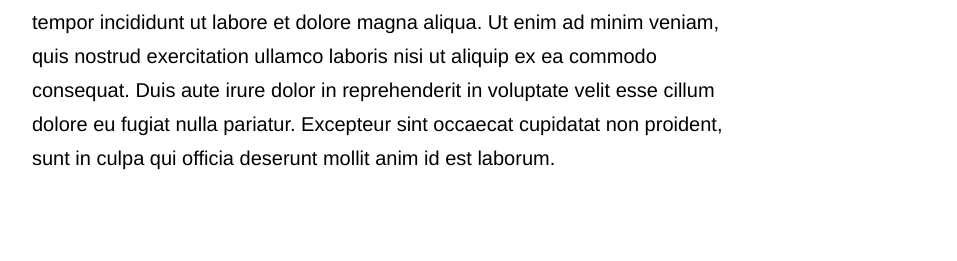
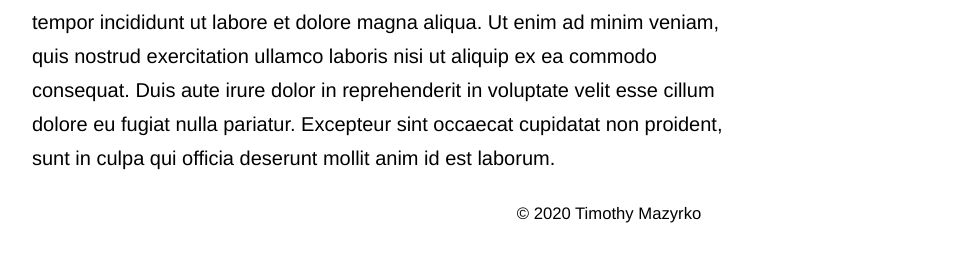
Before and after one commit to tmazyrko/day3, a plain HTML site: page proj/project1.html in a window 1280 px wide. Shown: the part 285-546 px from the top of the page, without its empty margins (31-988 px from the left). Drawn offline with Linux system fonts and the light colour scheme.

Commit message:
Fixed footer appearance

```diff
--- a/css/style.css
+++ b/css/style.css
@@ -8,9 +8,6 @@
     width: 1208px;
     margin-left: auto;
     margin-right: auto;
-}
-footer {
-    text-align: center;
 }
 h1 {
     font-size: 200%;
@@ -77,5 +74,7 @@
 }
 
 footer {
+    text-align: center;
     clear: left;
+    margin-top: 300px;
 }
--- a/proj/project1.html
+++ b/proj/project1.html
@@ -41,6 +41,11 @@
                 <li><a href="#">Option 3</a></li>
             </menu>
         </div>
+
+        <footer>
+            <small>&copy; 2020 Timothy Mazyrko</small>
+        </footer>
+
     </div>
 </body>
 </html>
```
Also changed, not shown: index.html (+4 -4 lines), proj/project2.html (+5 -0 lines), proj/projects.html (+5 -0 lines).
